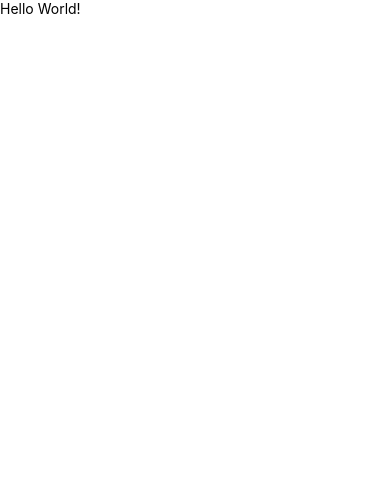
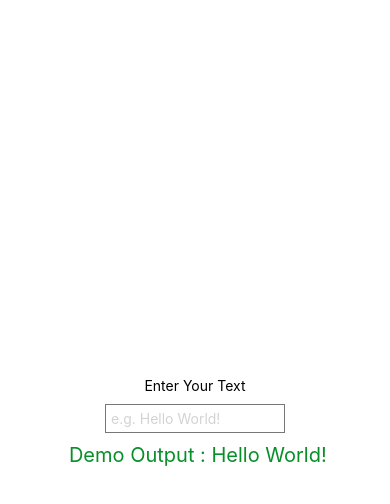
Before and after one commit to Raihan-009/awesomeproject-react-native, a React Native app: screen / in a window 390 px wide. Shown: the top 504 px of the page. Built offline with nearby package versions, Linux system fonts and the light colour scheme.

Commit message:
input text box

```diff
--- a/src/App.js
+++ b/src/App.js
@@ -1,11 +1,23 @@
-import React from "react";
-import { Text, View, StyleSheet } from "react-native";
+import React, { useState } from "react";
+import { Text, View, StyleSheet, TextInput } from "react-native";
 
 
 export default function App(){
+
+    const [text, setText] = useState('Hello World!')
+
     return(
         <View style = {styles.container}>
-            <Text style = {styles.text}>Hello World!</Text>
+            <Text style = {styles.text}>Enter Your Text</Text>
+            <TextInput
+            style = {styles.input}
+            placeholder = 'e.g. Hello World!'
+            placeholderTextColor="#D3D3D3"
+            textAlign="center"
+            caretHidden = {true}
+            onChangeText = {(val) => setText(val)}
+            />
+            <Text style = {styles.text2}> Demo Output : {text}</Text>
         </View>
     )
 }
@@ -14,9 +26,24 @@ const styles = StyleSheet.create({
     container : {
         flex : 1,
         backgroundColor : '#fff',
+        color : '#000000',
+        alignItems : "center",
+        justifyContent : "center",
     },
     text : {
         color : '#000000',
 
+    },
+    text2 : {
+        color : '#078f29',
+        fontSize : 20,
+    },
+    input :{
+        borderWidth : 1,
+        borderColor : '#777',
+        color : '#000000',
+        padding : 5,
+        margin : 10,
+        width : 180,
     }
 })
```
